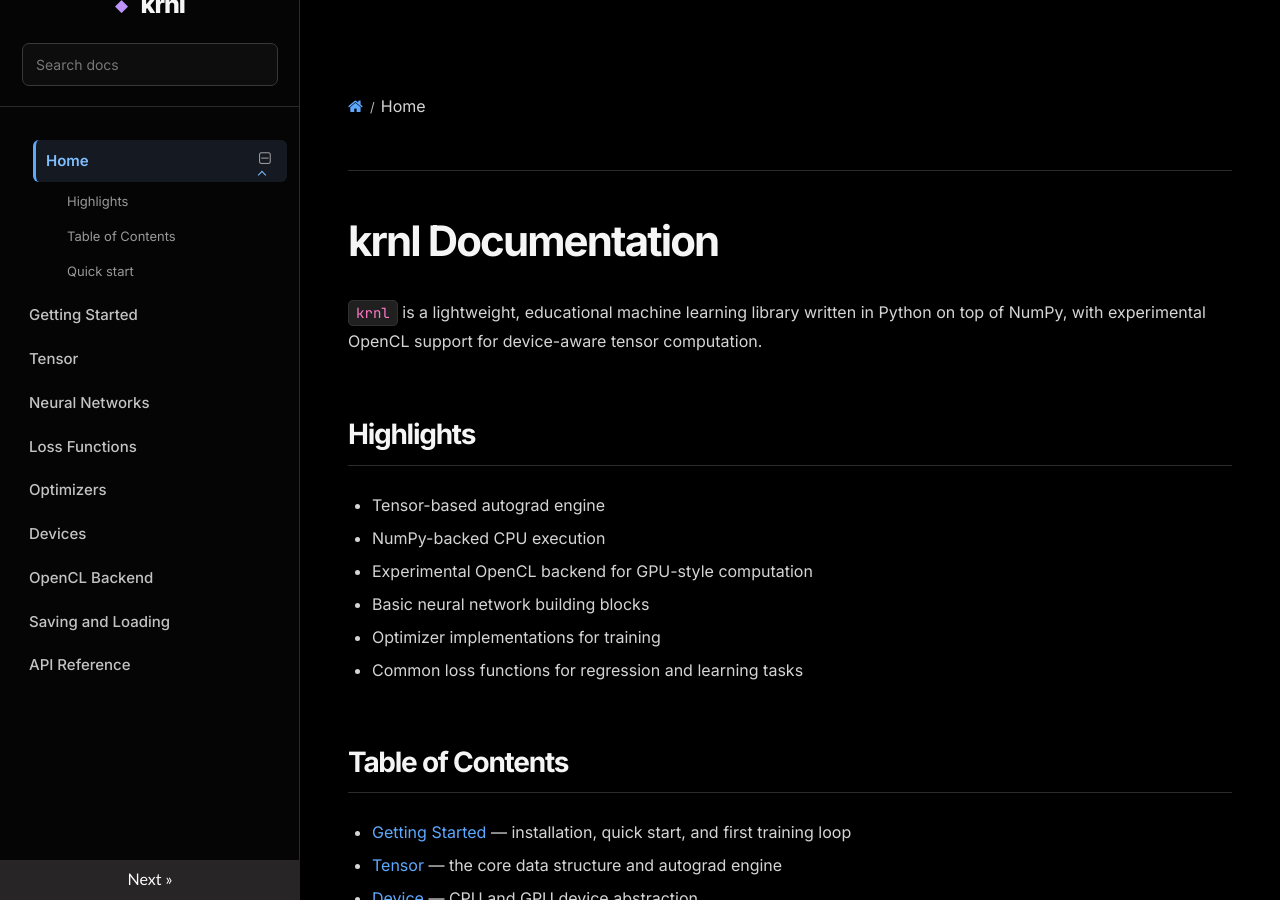
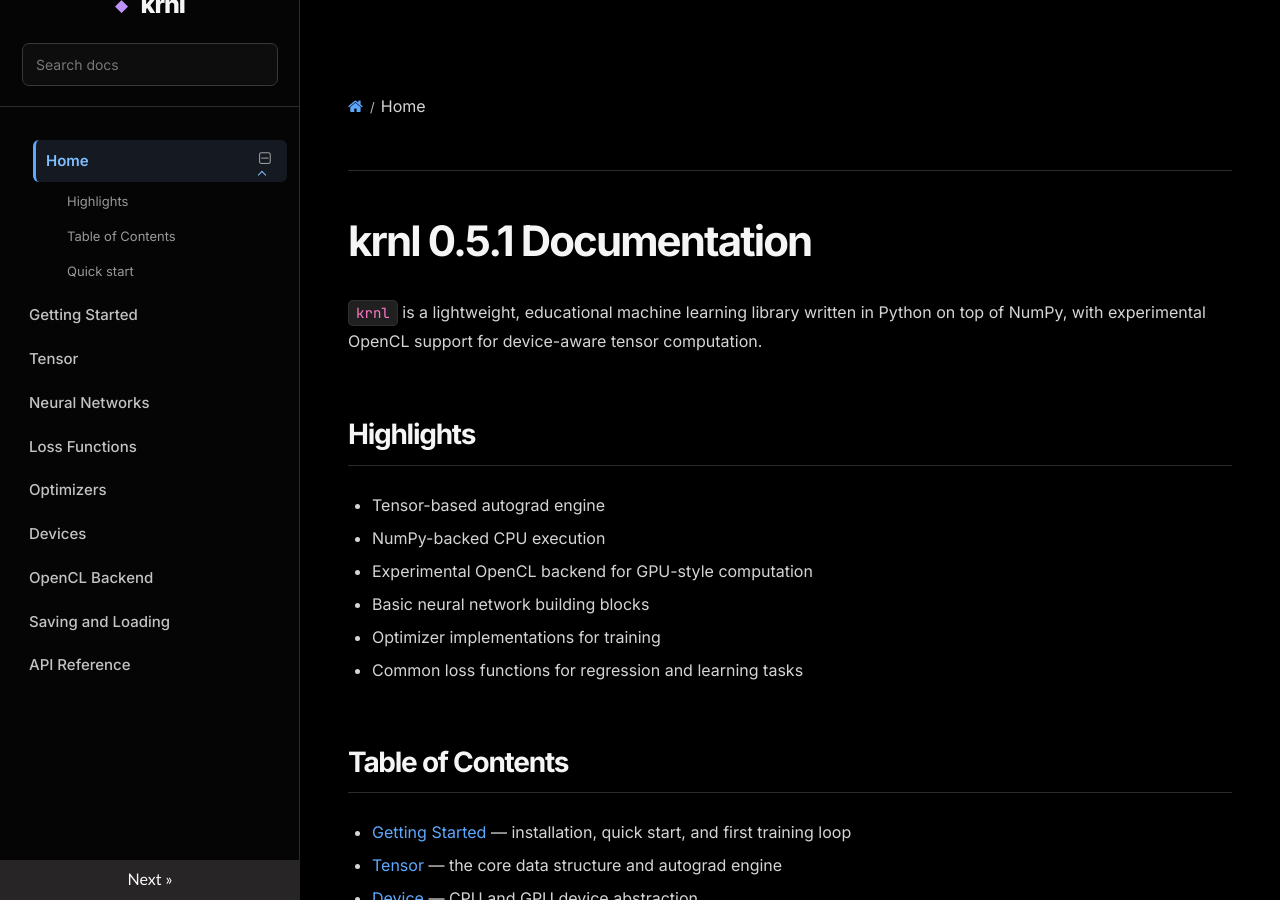
Before and after one commit to helloadhavan/krnl, an MkDocs documentation site: the page built from docs/index.md, in a window 1280 px wide and 900 px high. Built offline with MkDocs 1.6.1, drawn with Linux system fonts in a browser that asks for light colours; nearby versions of some CDN libraries.

Commit message:
[Task] Add version umber to index.md

```diff
--- a/docs/index.md
+++ b/docs/index.md
@@ -1,4 +1,4 @@
-# krnl Documentation
+# krnl 0.5.1 Documentation
 
 `krnl` is a lightweight, educational machine learning library written in Python on top of NumPy, with experimental OpenCL support for device-aware tensor computation.
 
```
